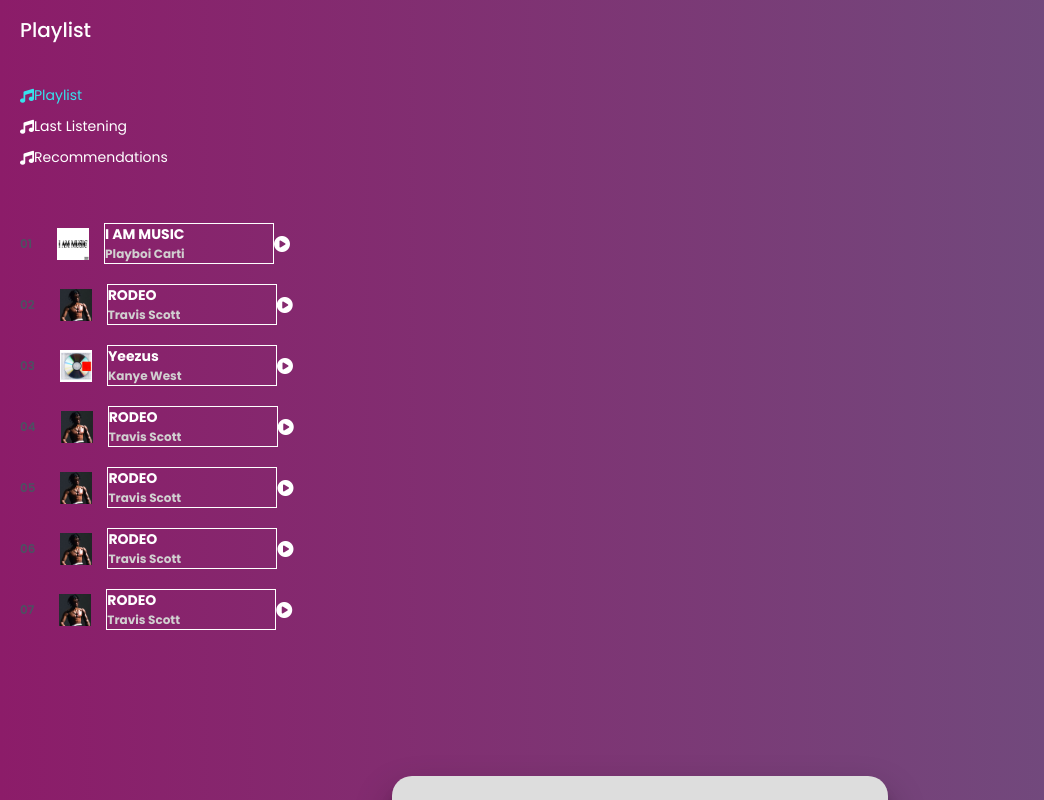
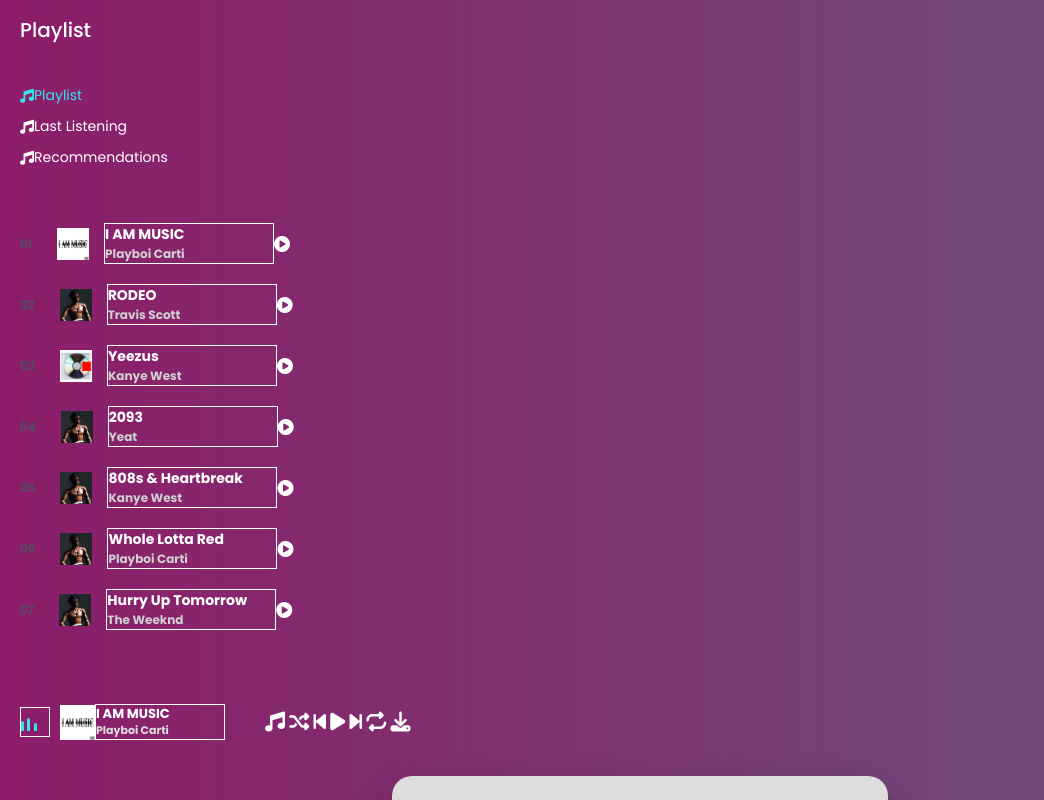
Before and after one commit to Mcknight231/Goonerfy, a plain HTML site: page index.html in a window 1280 px wide. Shown: the top 800 px of the page, without its empty margins (0-1044 px from the left). Drawn offline with Linux system fonts and the light colour scheme.

Commit message:
Added a bunch of stuff

```diff
--- a/index.html
+++ b/index.html
@@ -25,49 +25,82 @@
                 <li class="songItem">
                     <span>01</span>
                     <img src="img/MUSIC.jpg" alt="">
-                    <h5>I AM MUSIC <br> <div class="subtitle">Playboi Carti</div></h5>
+                    <h5>I AM MUSIC <br>
+                        <div class="subtitle">Playboi Carti</div>
+                    </h5>
                     <i class="fa-solid fa-circle-play" id="1"></i>
                 </li>
                 <li class="songItem">
                     <span>02</span>
                     <img src="img/RODEO.jpg" alt="RODEO">
-                    <h5>RODEO <br> <div class="subtitle">Travis Scott</div></h5>
+                    <h5>RODEO <br>
+                        <div class="subtitle">Travis Scott</div>
+                    </h5>
                     <i class="fa-solid fa-circle-play" id="1"></i>
                 </li>
                 <li class="songItem">
                     <span>03</span>
                     <img src="img/yeezus.png" alt="Yeezus">
-                    <h5>Yeezus <br> <div class="subtitle">Kanye West</div></h5>
+                    <h5>Yeezus <br>
+                        <div class="subtitle">Kanye West</div>
+                    </h5>
                     <i class="fa-solid fa-circle-play" id="1"></i>
                 </li>
                 <li class="songItem">
                     <span>04</span>
-                    <img src="img/RODEO.jpg" alt="RODEO">
-                    <h5>RODEO <br> <div class="subtitle">Travis Scott</div></h5>
+                    <img src="img/RODEO.jpg" alt="2093">
+                    <h5>2093 <br>
+                        <div class="subtitle">Yeat</div>
+                    </h5>
                     <i class="fa-solid fa-circle-play" id="1"></i>
                 </li>
                 <li class="songItem">
                     <span>05</span>
-                    <img src="img/RODEO.jpg" alt="RODEO">
-                    <h5>RODEO <br> <div class="subtitle">Travis Scott</div></h5>
+                    <img src="img/RODEO.jpg" alt="808s">
+                    <h5>808s & Heartbreak <br>
+                        <div class="subtitle">Kanye West</div>
+                    </h5>
                     <i class="fa-solid fa-circle-play" id="1"></i>
                 </li>
                 <li class="songItem">
                     <span>06</span>
-                    <img src="img/RODEO.jpg" alt="RODEO">
-                    <h5>RODEO <br> <div class="subtitle">Travis Scott</div></h5>
+                    <img src="img/RODEO.jpg" alt="WLR">
+                    <h5>Whole Lotta Red <br>
+                        <div class="subtitle">Playboi Carti</div>
+                    </h5>
                     <i class="fa-solid fa-circle-play" id="1"></i>
                 </li>
                 <li class="songItem">
                     <span>07</span>
-                    <img src="img/RODEO.jpg" alt="RODEO">
-                    <h5>RODEO <br> <div class="subtitle">Travis Scott</div></h5>
+                    <img src="img/RODEO.jpg" alt="Hrry Up Tomorrow">
+                    <h5>Hurry Up Tomorrow <br>
+                        <div class="subtitle">The Weeknd</div>
+                    </h5>
                     <i class="fa-solid fa-circle-play" id="1"></i>
                 </li>
             </div>
         </div>
         <div class="song-side"></div>
-        <div class="master-play"></div>
+        <div class="master-play">
+            <div class="wave">
+                <div class="wave1"></div>
+                <div class="wave1"></div>
+                <div class="wave1"></div>
+            </div>
+            <img src="img/MUSIC.jpg" alt="MUSIC" id="poster-master-play">
+            <h5 id="Title">I AM MUSIC
+                <div class="subtitle">Playboi Carti</div>
+            </h5>
+            <div class="icon">
+                <i class="fa-solid fa-music"></i>
+                <i class="fa-solid fa-shuffle"></i>
+                <i class="fa-solid fa-backward-step"></i>
+                <i class="fa-solid fa-play"></i>
+                <i class="fa-solid fa-forward-step"></i>
+                <i class="fa-solid fa-repeat"></i>
+                <i class="fa-solid fa-download"></i>
+            </div>
+        </div>
     </header>
     <div class="player">
         <div class="wrapper">
--- a/style.css
+++ b/style.css
@@ -107,10 +107,109 @@
 
 header .menu-side .menu-song {
   width: 170%;
-  height: 430px;
+  height: 420px;
   /*border: 1px solid #FFF;*/
   margin-top: 40px;
   overflow: auto;
+}
+
+header .menu-side .menu-song::-webkit-scrollbar {
+  display: none;
+}
+
+header .master-play {
+  display: flex;
+  align-items: center;
+  padding: 0px 20px;
+}
+
+header .master-play .wave {
+  width: 30px;
+  height: 30px;
+  border: 1px solid #FFF;
+  padding-bottom: 5px;
+  display: flex;
+  align-items: flex-end;
+  margin-right: 10px;
+}
+
+header .master-play .wave .wave1 {
+  width: 3px;
+  height: 10px;
+  background-color: #36E2EC;
+  margin-right: 3px;
+  border-radius: 10px 10px 0px 0px;
+  /*animation: wave .5s linear infinite;*/
+}
+
+header .master-play .wave .wave1:nth-child(2) {
+  height: 13px;
+  margin-right: 3.5px;
+  animation-delay: .4s;
+}
+
+header .master-play .wave .wave1:nth-child(3) {
+  height: 8px;
+  animation-delay: .8s;
+}
+
+/*JS Scripts*/
+
+header .master-play .active1 .wave1 {
+  animation: wave .5s linear infinite;
+}
+
+header .master-play .active1 .wave1:nth-child(2) {
+  animation-delay: .4s;
+}
+
+header .master-play .active1 .wave:nth-child(3) {
+  animation-delay: .8s;
+}
+
+@keyframes wave {
+  0% {
+    height: 10px;
+  }
+
+  50% {
+    height: 15px;
+  }
+
+  100% {
+    height: 20px;
+  }
+}
+
+header .master-play img {
+  width: 35px;
+  height: 35px;
+}
+
+header .master-play h5 {
+  width: 130px;
+  border: 1px solid #FFF;
+  color: #FFF;
+  line-height: 17px;
+  overflow: hidden;
+  text-transform: ellipsis;
+  white-space: nowrap;
+  font-size: 13px;
+}
+
+header .master-play h5 .subtitle {
+  font-size: 11px;
+  color: #dfdede;
+  width: 100%;
+  overflow: hidden;
+  text-overflow: ellipsis;
+  white-space: nowrap;
+}
+
+header .master-play .icon {
+  font-size: 20px;
+  color: #FFF;
+  margin: 0px 20px 0px 40px;
 }
 
 header .menu-side .menu-song li {
@@ -376,3 +475,15 @@
 .stroke:nth-child(7) {
   animation-delay: 0s;
 }
+
+@media (max-width: 799px) {
+  .wave {
+    display: none;
+  }
+
+  header,
+  .menu-side {
+    width: 100%;
+    height: 100%;
+  }
+}
```
